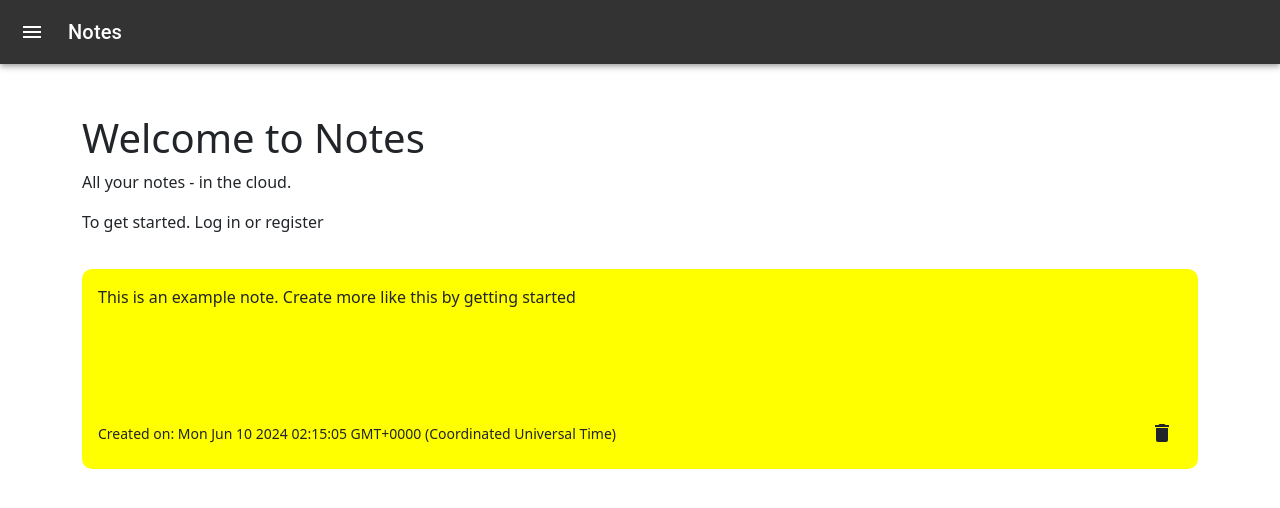
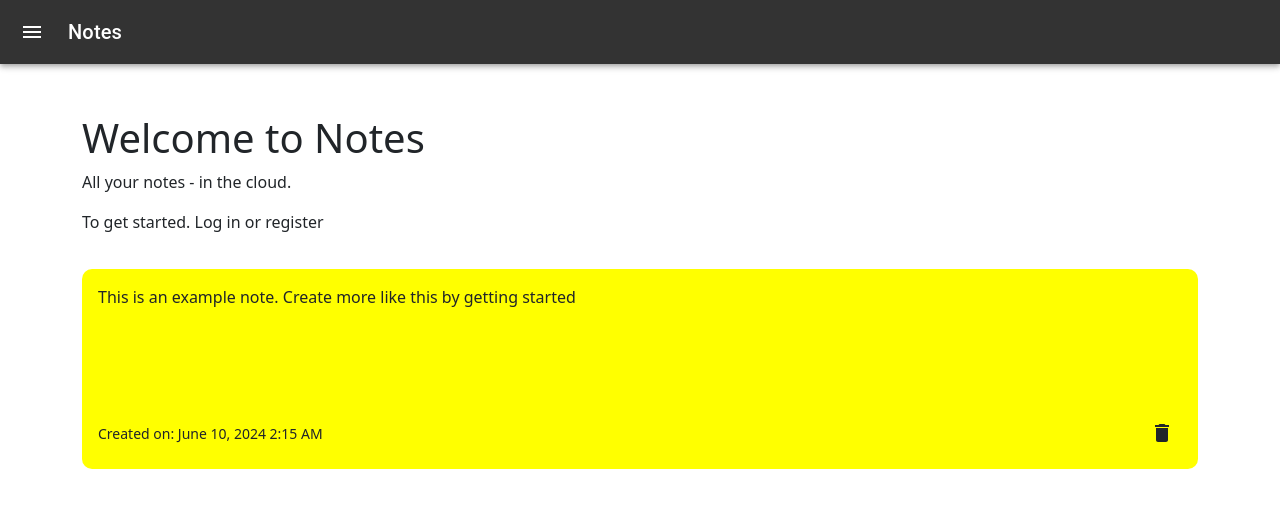
Before and after one commit to jay-raut/React-Notes-App, a React (Create React App) app in the folder front_end/Notes-app/: page / in a window 1280 px wide. Shown: the top 508 px of the page. Built offline with nearby package versions, Linux system fonts and the light colour scheme; no server answers.

Commit message:
Fixed date formatting

```diff
--- a/front_end/Notes-app/package.json
+++ b/front_end/Notes-app/package.json
@@ -15,6 +15,7 @@
     "@testing-library/react": "^13.4.0",
     "@testing-library/user-event": "^13.5.0",
     "bootstrap": "^5.3.3",
+    "date-fns": "^3.6.0",
     "react": "^18.3.1",
     "react-bootstrap": "^2.10.2",
     "react-dom": "^18.3.1",
--- a/front_end/Notes-app/src/components/Note.js
+++ b/front_end/Notes-app/src/components/Note.js
@@ -1,13 +1,15 @@
 import React from "react";
 import DeleteIcon from "@mui/icons-material/Delete";
+import { format } from "date-fns";
 import { IconButton } from "@mui/material";
 
 export default function Note({ id, text, dateOfCreation, deleteNote }) {
+
   return (
     <div className="note">
       <span>{text}</span>
       <div className="note-footer">
-        <small>Created on: {dateOfCreation}</small>
+        <small>Created on: {format(new Date(dateOfCreation), "MMMM d, yyyy h:mm a")}</small>
         <IconButton aria-label="delete" color="inherit" sx={{ zIndex: 1000}} onClick={() => deleteNote(id)}>
           <DeleteIcon />
         </IconButton>
--- a/front_end/Notes-app/src/pages/HomePage.js
+++ b/front_end/Notes-app/src/pages/HomePage.js
@@ -3,7 +3,7 @@ import { UserContext } from "../UserContext";
 import DeleteIcon from "@mui/icons-material/Delete";
 import { IconButton } from "@mui/material";
 import { Button } from "@mui/material"
-
+import { format } from "date-fns";
 import "../App.css";
 export default function HomePage() {
   const { userInfo } = useContext(UserContext);
@@ -27,7 +27,7 @@ export default function HomePage() {
           <div className="note-example">
             <span>This is an example note. Create more like this by getting started</span>
             <div className="note-footer">
-              <small>Created on: {new Date().toString()}</small>
+              <small>Created on: {format(new Date(), "MMMM d, yyyy h:mm a")}</small>
               <IconButton aria-label="delete" color="inherit" sx={{ zIndex: 1000 }}>
                 <DeleteIcon />
               </IconButton>
```
Also changed, not shown: 1 other file (tests, documents, lock files or other folders).
